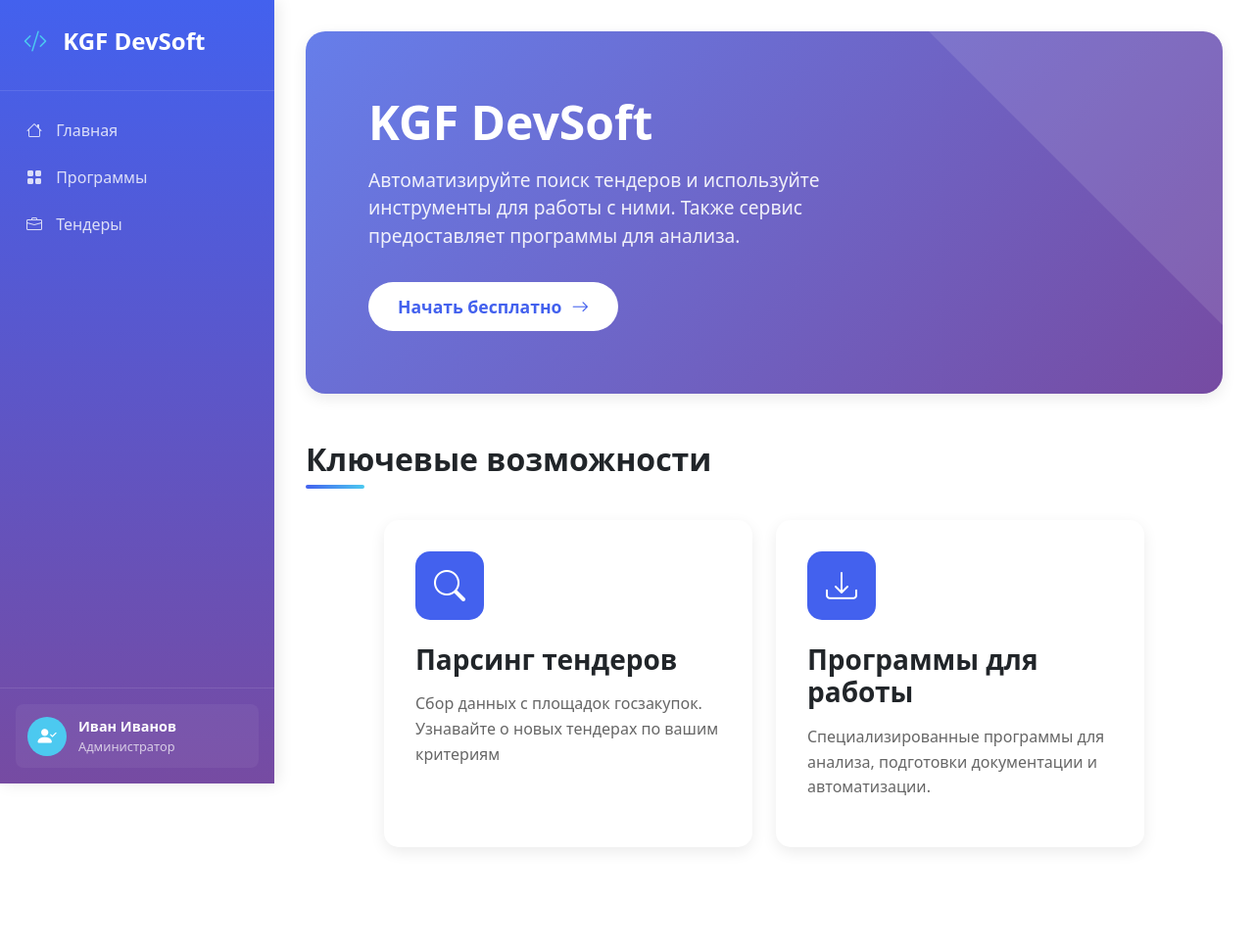
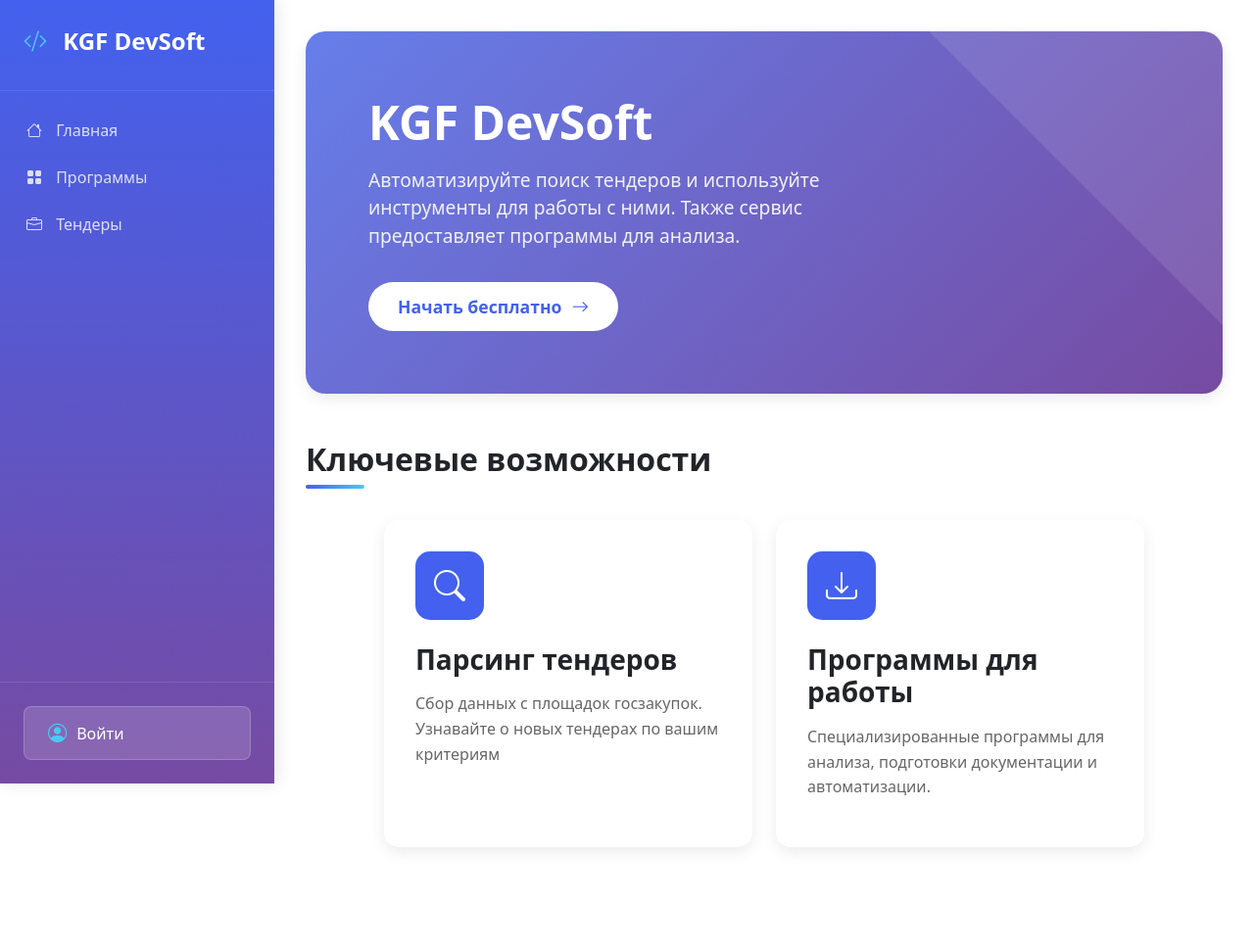
Before and after one commit to Bulstray/FastApiKGF, a FastAPI app: page / in a window 1280 px wide. Shown: the whole page at 98% size. Run offline with FastAPI, Linux system fonts and the light colour scheme; parts of the project's set-up code (start-up, migrations or seed data) failed here and were passed over.

Commit message:
update navbar

```diff
--- a/fastapi-kgf/templates/macro/navbar.html
+++ b/fastapi-kgf/templates/macro/navbar.html
@@ -22,6 +22,8 @@
       </li>
     </ul>
 
+    {% if is_authenticated(request) %}
+
     <!-- Авторизованный пользователь -->
     <div class="sidebar-auth">
       <div class="user-profile">
@@ -44,13 +46,21 @@
             <span>Настройки</span>
           </a>
           <div class="dropdown-divider"></div>
-                    <a href="#" class="dropdown-item logout">
+          <a href="{{ url_for('login:logout') }}?return_url={{ request.url.path }}" class="dropdown-item logout">
             <i class="bi bi-box-arrow-right"></i>
             <span>Выйти</span>
           </a>
         </div>
       </div>
     </div>
+    {% else %}
+    <div class="sidebar-login">
+      <a href="{{ url_for('login:get') }}" class="login-btn">
+        <i class="bi bi-person-circle"></i>
+        <span>Войти</span>
+      </a>
+    </div>
+  {% endif %}
   </nav>
 {% endmacro %}
 
@@ -235,6 +245,42 @@
       background-color: #fff5f5;
     }
 
+    .sidebar-login {
+      padding: 1.5rem;
+      border-top: 1px solid rgba(255, 255, 255, 0.1);
+      margin-top: auto;
+    }
+
+    .login-btn {
+      display: flex;
+      align-items: center;
+      color: white;
+      background-color: rgba(255, 255, 255, 0.15);
+      padding: 0.75rem 1.5rem;
+      border-radius: 8px;
+      text-decoration: none;
+      transition: all 0.3s ease;
+      border: 1px solid rgba(255, 255, 255, 0.2);
+    }
+
+    .login-btn:hover {
+      background-color: rgba(255, 255, 255, 0.25);
+      transform: translateY(-2px);
+      box-shadow: 0 4px 12px rgba(0, 0, 0, 0.15);
+      color: white;
+      text-decoration: none;
+    }
+
+    .login-btn i {
+      font-size: 1.2rem;
+      margin-right: 10px;
+      color: var(--accent-color);
+    }
+
+    .login-btn span {
+      font-weight: 500;
+    }
+
     @media (max-width: 992px) {
       .sidebar {
         width: 70px;
@@ -273,6 +319,14 @@
         left: 0;
         position: absolute;
       }
+
+      .login-btn {
+        justify-content: center;
+      }
+
+      .sidebar:hover .login-btn {
+        justify-content: flex-start;
+      }
     }
   </style>
 {% endmacro %}
```
Lines whose indentation alone changed are shown as unchanged.
